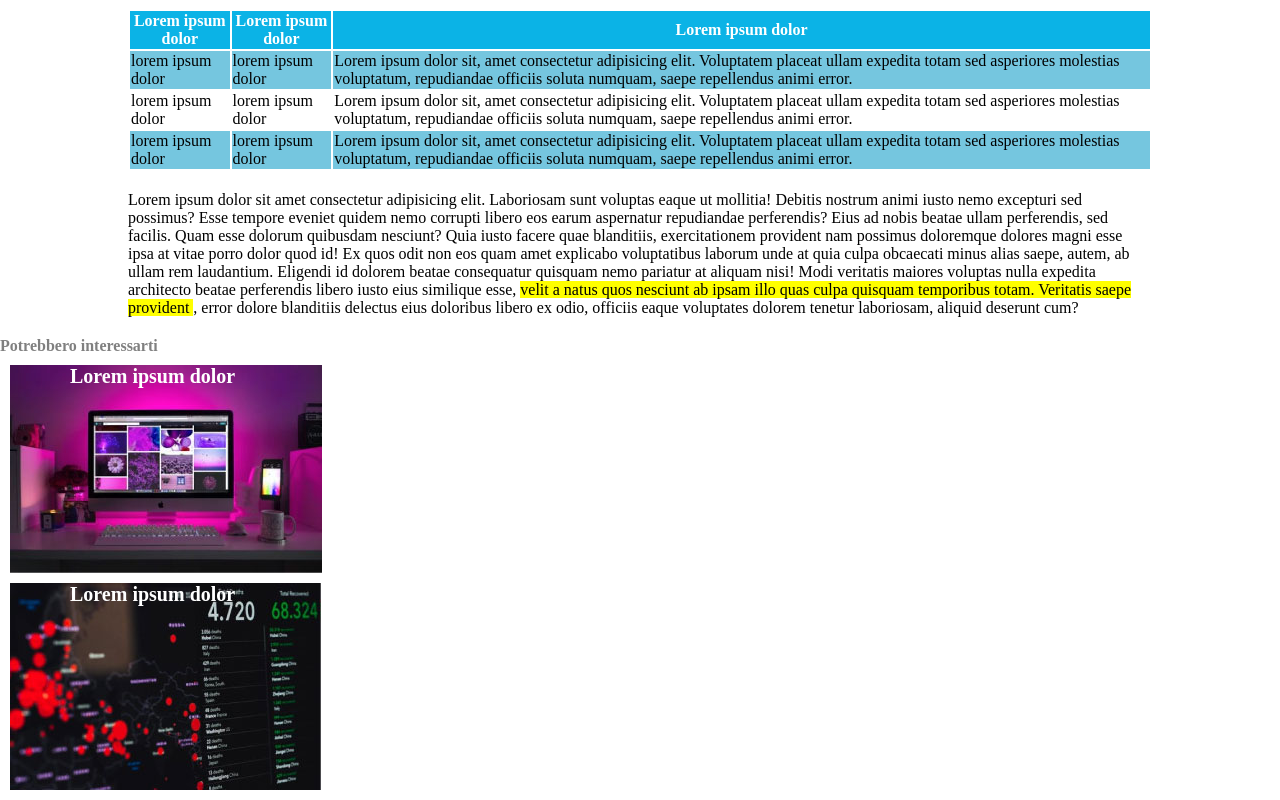
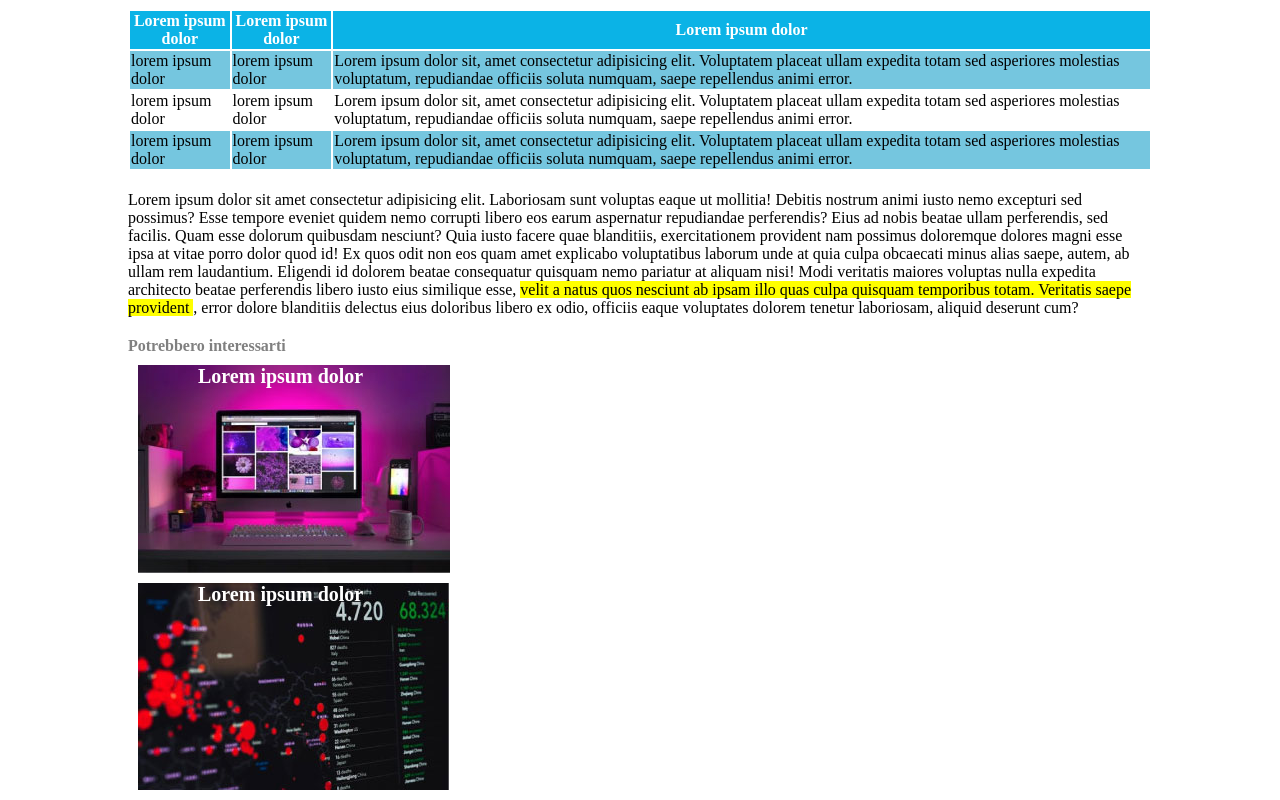
Before and after one commit to Antonioflo13/html-css-booleaner, a plain HTML site: page bonus/index.html in a window 1280 px wide. Shown: the part 977-1777 px from the top of the page. Drawn offline with Linux system fonts and the light colour scheme; files whose address does not match are found by name.

Commit message:
fixed footer

```diff
--- a/bonus/css/style.css
+++ b/bonus/css/style.css
@@ -3,7 +3,7 @@
     margin:auto;
 }
 
-main{
+main, footer{
     margin-left: 10%;
     margin-right: 10%;
 
```
